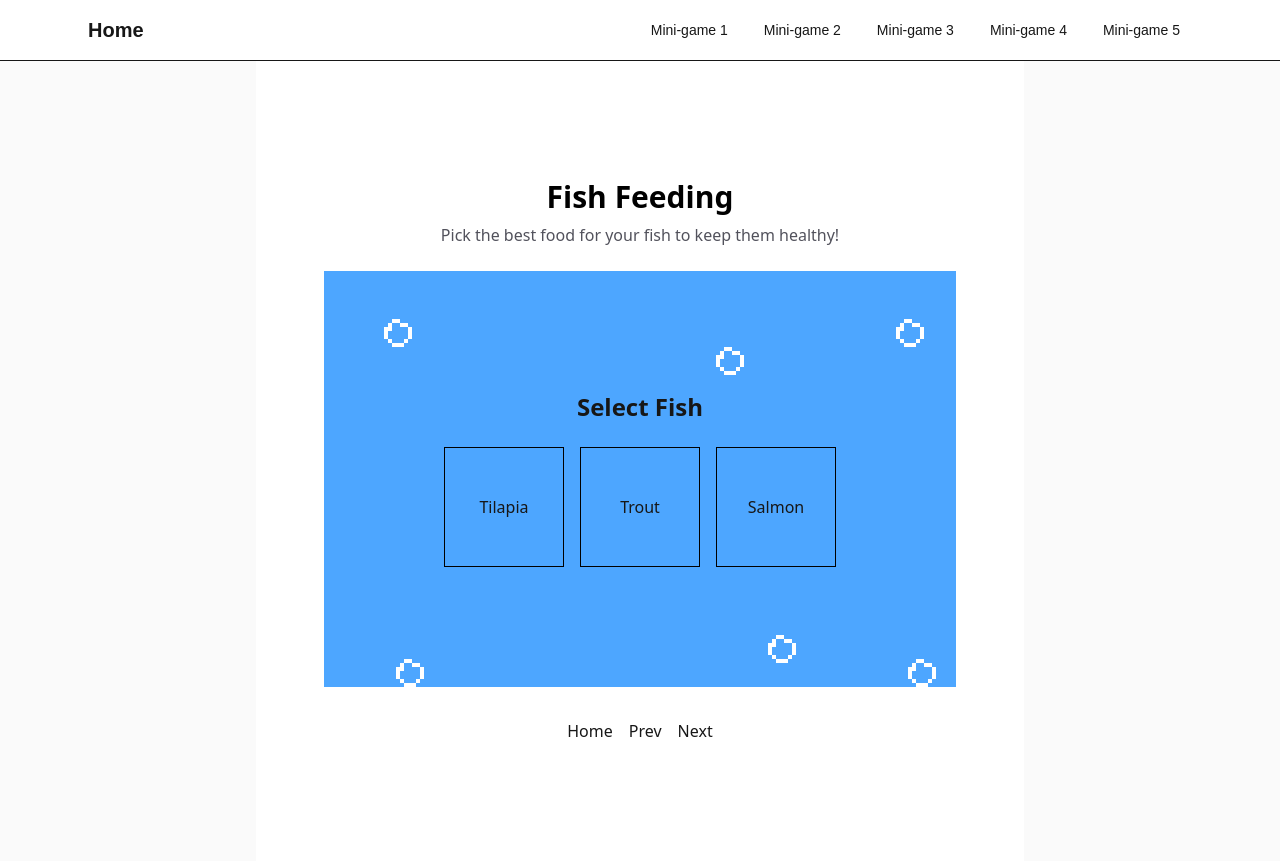
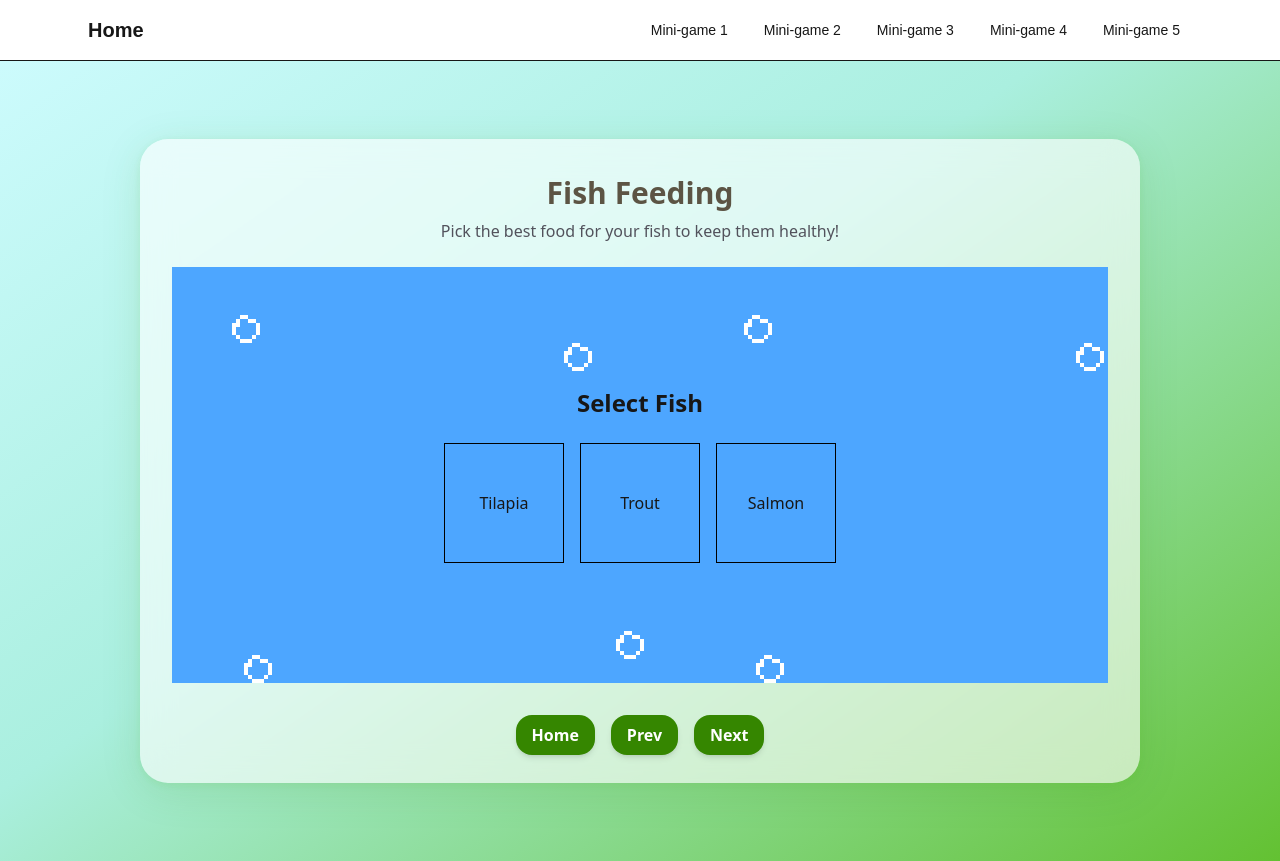
Before and after one commit to AshiJ7/FishFarmFrenzy, a Next.js app: page /mini-game-1 in a window 1280 px wide. Built offline with nearby package versions, Linux system fonts and the light colour scheme.

Commit message:
Updated game 1 background and button styling

```diff
--- a/app/mini-game-1/page.tsx
+++ b/app/mini-game-1/page.tsx
@@ -5,19 +5,19 @@ import FishFeeding from "./FishFeeding";
 
 export default function MiniGame1() {
   return (
-    <div className="flex min-h-screen items-center justify-center bg-zinc-50 font-sans dark:bg-black">
-      <main className="flex min-h-screen w-full max-w-3xl flex-col items-center justify-center py-8 px-8 bg-white dark:bg-black">
-        <h1 className="text-3xl font-semibold text-black dark:text-zinc-50"> Fish Feeding </h1>
+    <div className="flex min-h-screen items-center justify-center font-sans dark:bg-black">
+      <main className="card">
+        <h1 className="text-3xl font-semibold text-center text-[var(--color-text-secondary)] dark:text-zinc-50"> Fish Feeding </h1>
         <p className="mt-2 text-center text-zinc-600 dark:text-zinc-400">
           Pick the best food for your fish to keep them healthy!
         </p>
         <div className="mt-6">
           <FishFeeding />
         </div>
-        <nav className="mt-8 flex gap-4">
-          <Link href="/" className="text-foreground">Home</Link>
-          <Link href="/mini-game-5" className="text-foreground">Prev</Link>
-          <Link href="/mini-game-2" className="text-foreground">Next</Link>
+        <nav className="mt-8 flex gap-4 items-center justify-center">
+          <Link href="/" className="px-4 py-2 bg-[var(--forest-green)] text-white font-semibold rounded-2xl shadow-md hover:scale-105 hover:bg-[var(--salmon)] hover:text-black transition-transform">Home</Link>
+          <Link href="/mini-game-5" className="px-4 py-2 bg-[var(--forest-green)] text-white font-semibold rounded-2xl shadow-md hover:scale-105 hover:bg-[var(--salmon)] hover:text-black transition-transform">Prev</Link>
+          <Link href="/mini-game-2" className="px-4 py-2 bg-[var(--forest-green)] text-white font-semibold rounded-2xl shadow-md hover:scale-105 hover:bg-[var(--salmon)] hover:text-black transition-transform">Next</Link>
         </nav>
       </main>
     </div>
```
